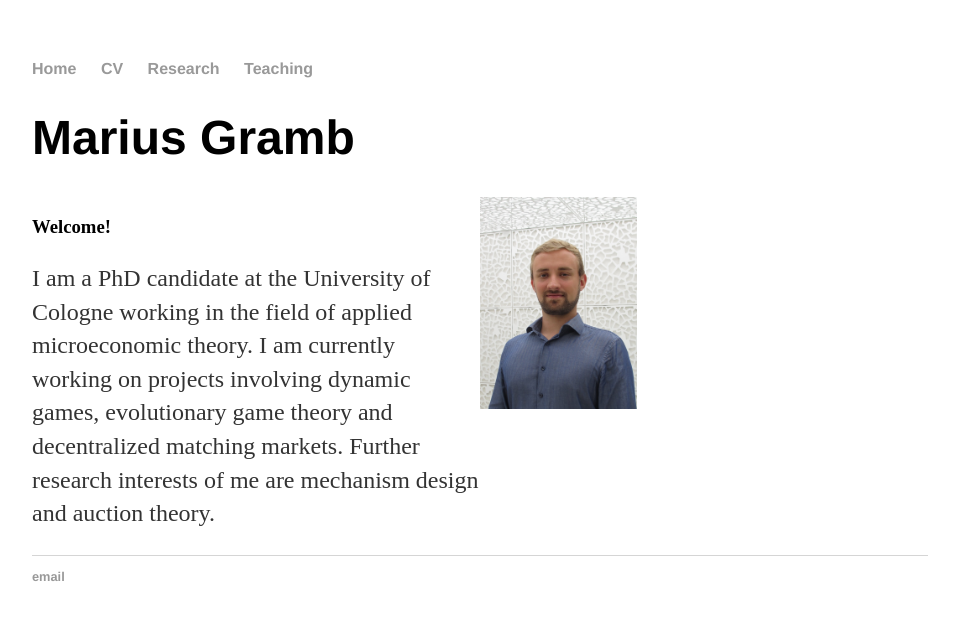
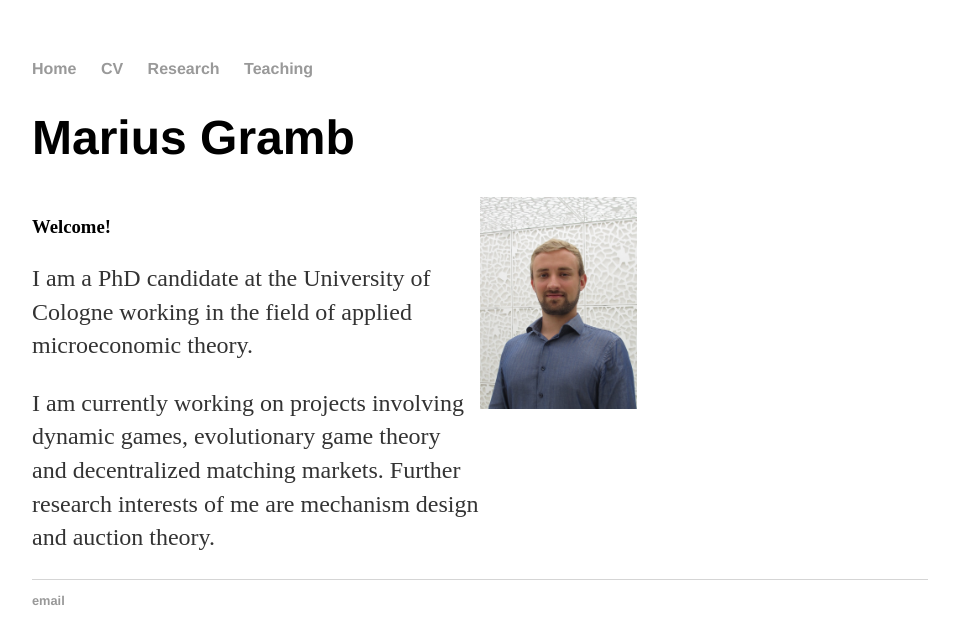
Before and after one commit to mariusgramb/mariusgramb.github.io, a Jekyll site: the page built from index.html, in a window 1280 px wide. Shown: the top 644 px of the page, without its empty margins (160-1119 px from the left). Built offline with Jekyll 4.4.1, drawn with Linux system fonts in a browser that asks for light colours.

```diff
--- a/index.html
+++ b/index.html
@@ -16,10 +16,8 @@ title: Marius Gramb
 <div class="row">
   <div class="column">
 	 <h3> Welcome! </h3>
-	<p>I am a PhD candidate at the University of Cologne working in the field of applied microeconomic theory.
-
-
-	   I am currently working on projects involving dynamic games, evolutionary game theory and decentralized matching markets.
+	<p>I am a PhD candidate at the University of Cologne working in the field of applied microeconomic theory.</p>
+	<p>I am currently working on projects involving dynamic games, evolutionary game theory and decentralized matching markets.
 		Further research interests of me are mechanism design and auction theory. </p>
 	</div>
   <div class="column">
```
